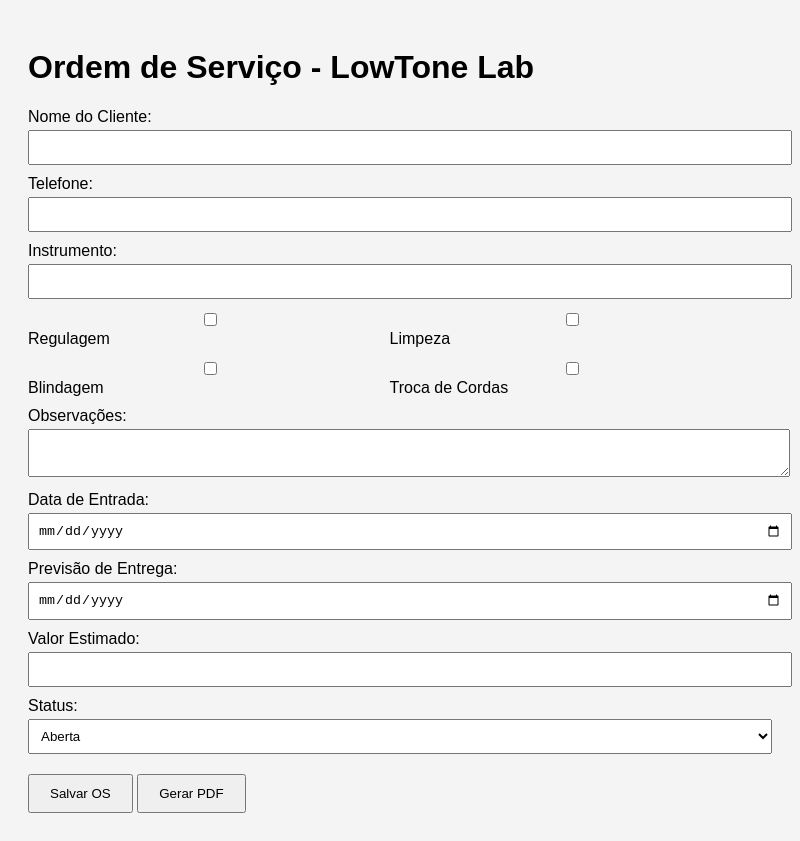
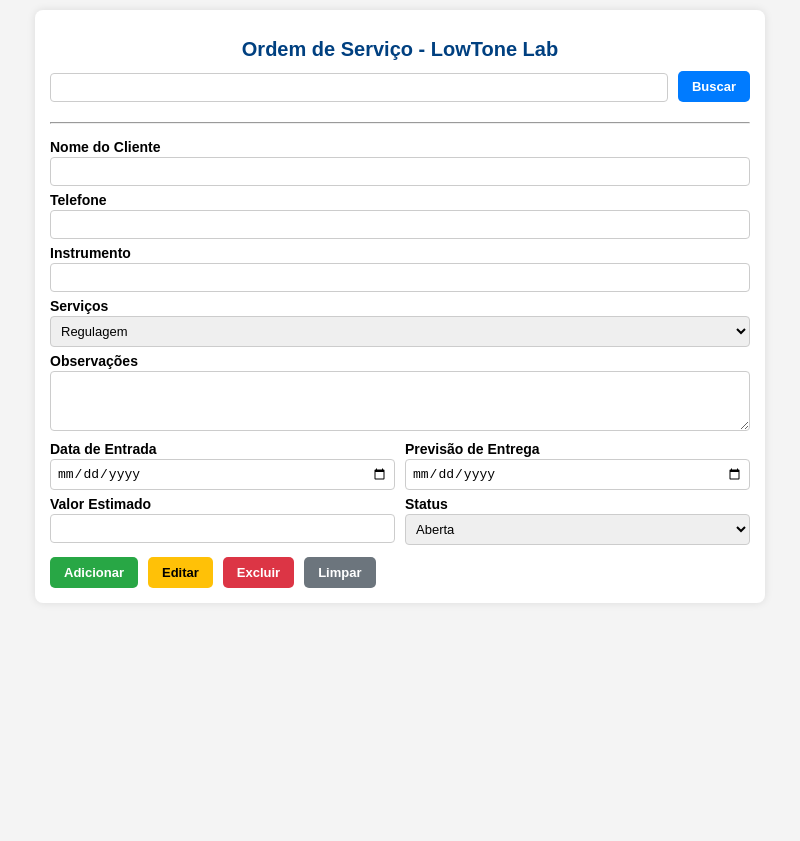
Before and after one commit to AlexsLima17/Projeto_Luthieria, an Electron app: page src/views/OS.html in a window 800 px wide. After the commit the page ends 800 px from the top, so only its background shows below. Drawn offline with Linux system fonts and the light colour scheme.

Commit message:
luthieria2

```diff
--- a/package.json
+++ b/package.json
@@ -9,14 +9,14 @@
   },
   "repository": {
     "type": "git",
-    "url": "git+https://github.com/AlexsLima17/cadastro-clientes.git"
+    "url": "https://github.com/AlexsLima17/Projeto_Luthieria.git"
   },
   "author": "Alex Lima",
   "license": "MIT",
   "bugs": {
-    "url": "https://github.com/AlexsLima17/cadastro-clientes#issues"
+    "url": "https://github.com/AlexsLima17/Projeto_Luthieria#issues"
   },
-  "homepage": "https://github.com/AlexsLima17/cadastro-clientes#readme",
+  "homepage": "https://github.com/AlexsLima17/Projeto_Luthieria#readme",
   "devDependencies": {
     "electron": "^34.2.0"
   },
--- a/preload.js
+++ b/preload.js
@@ -22,5 +22,6 @@
     setName: (args) => ipcRenderer.on('set-name', args),
     deleteClient: (id) => ipcRenderer.send('delete-client', id),
     updateClient: (client) => ipcRenderer.send('update-client', client),
-    setCpf: (args) => ipcRenderer.on('set-cpf', args)
+    setCpf: (args) => ipcRenderer.on('set-cpf', args),
+    newOS: (osData) => ipcRenderer.send('new-os', osData)
 })
--- /dev/null
+++ b/src/public/css/os.css
@@ -0,0 +1,74 @@
+body {
+  font-family: sans-serif;
+  padding: 10px;
+  background: #f4f4f4;
+  margin: 0;
+}
+
+form {
+  background: #fff;
+  padding: 15px;
+  border-radius: 8px;
+  box-shadow: 0 0 8px rgba(0, 0, 0, 0.1);
+  max-width: 700px;
+  margin: auto;
+  overflow: hidden;
+}
+
+h1.form-header {
+  text-align: center;
+  margin-bottom: 10px;
+  font-size: 20px;
+  color: #004080;
+}
+
+label {
+  display: block;
+  margin-top: 6px;
+  font-size: 14px;
+  font-weight: bold;
+}
+
+input,
+select,
+textarea {
+  width: 100%;
+  padding: 6px;
+  margin-top: 2px;
+  font-size: 13px;
+  box-sizing: border-box;
+  border-radius: 4px;
+  border: 1px solid #ccc;
+}
+
+textarea {
+  resize: vertical;
+  min-height: 60px;
+}
+
+.actions {
+  margin-top: 12px;
+  display: flex;
+  flex-wrap: wrap;
+  gap: 10px;
+  justify-content: flex-start;
+}
+
+button {
+  padding: 8px 14px;
+  font-size: 13px;
+  font-weight: bold;
+  border: none;
+  border-radius: 5px;
+  cursor: pointer;
+}
+
+.btn-success { background-color: #28a745; color: white; }
+.btn-warning { background-color: #ffc107; color: black; }
+.btn-danger  { background-color: #dc3545; color: white; }
+.btn-secondary { background-color: #6c757d; color: white; }
+.btn-primary { background-color: #007bff; color: white; }
+
+hr {
+  margin: 15px 0;
+}
--- a/src/views/OS.html
+++ b/src/views/OS.html
@@ -1,46 +1,106 @@
 <!DOCTYPE html>
 <html lang="pt-BR">
+
 <head>
   <meta charset="UTF-8">
-  <title>LowTone Lab - OS</title>
-  <style>
-    body { font-family: sans-serif; padding: 20px; background: #f4f4f4; }
-    label { display: block; margin-top: 10px; }
-    input, select, textarea { width: 100%; padding: 8px; margin-top: 4px; }
-    .checkbox-group label { display: inline-block; width: 48%; }
-    button { margin-top: 20px; padding: 10px 20px; }
-  </style>
+  <title>LowTone Lab - Ordem de Serviço</title>
+  <link rel="stylesheet" href="../public/css/os.css" />
 </head>
+
 <body>
-  <h1>Ordem de Serviço - LowTone Lab</h1>
 
-  <label>Nome do Cliente:<input type="text" id="cliente"></label>
-  <label>Telefone:<input type="text" id="telefone"></label>
-  <label>Instrumento:<input type="text" id="instrumento"></label>
+  <form onsubmit="event.preventDefault(); salvarOS();">
+    <h1 class="form-header">Ordem de Serviço - LowTone Lab</h1>
 
-  <div class="checkbox-group">
-    <label><input type="checkbox" value="Regulagem"> Regulagem</label>
-    <label><input type="checkbox" value="Limpeza"> Limpeza</label>
-    <label><input type="checkbox" value="Blindagem"> Blindagem</label>
-    <label><input type="checkbox" value="Troca de Cordas"> Troca de Cordas</label>
-  </div>
+    <!-- Área de busca do cliente -->
+    <div style="display: flex; gap: 10px; margin-bottom: 20px;">
+      <input
+        type="text"
+        class="form-control"
+        id="searchClient"
+        maxlength="30"
+        spellcheck="false"
+      />
+      <button
+        type="button"
+        class="btn btn-primary"
+        id="btnRead"
+        onclick="searchName()"
+      >
+        Buscar
+      </button>
+    </div>
 
-  <label>Observações:<textarea id="observacoes"></textarea></label>
-  <label>Data de Entrada:<input type="date" id="entrada"></label>
-  <label>Previsão de Entrega:<input type="date" id="entrega"></label>
-  <label>Valor Estimado:<input type="text" id="valor"></label>
+    <hr />
 
-  <label>Status:
-    <select id="status">
-      <option>Aberta</option>
-      <option>Em Andamento</option>
-      <option>Finalizada</option>
+    <!-- Campo oculto -->
+    <input type="hidden" id="inputIdClient" />
+
+    <label for="inputNameClient">Nome do Cliente</label>
+    <input type="text" id="inputNameClient" maxlength="30" spellcheck="false" required />
+
+    <label for="inputPhoneClient">Telefone</label>
+    <input type="text" id="inputPhoneClient" maxlength="15" spellcheck="false" required />
+
+    <label for="instrumento">Instrumento</label>
+    <input type="text" id="instrumento" />
+
+    <label for="servicos">Serviços</label>
+    <select id="servicos">
+      <option>Regulagem</option>
+      <option>Limpeza</option>
+      <option>Blindagem</option>
+      <option>Troca de Cordas</option>
     </select>
-  </label>
 
-  <button onclick="salvarOS()">Salvar OS</button>
-  <button onclick="gerarPDF()">Gerar PDF</button>
+    <label for="observacoes">Observações</label>
+    <textarea id="observacoes" rows="3"></textarea>
+
+    <div style="display: flex; gap: 10px;">
+      <div style="flex: 1;">
+        <label for="entrada">Data de Entrada</label>
+        <input type="date" id="entrada" />
+      </div>
+      <div style="flex: 1;">
+        <label for="entrega">Previsão de Entrega</label>
+        <input type="date" id="entrega" />
+      </div>
+    </div>
+
+    <div style="display: flex; gap: 10px;">
+      <div style="flex: 1;">
+        <label for="valor">Valor Estimado</label>
+        <input type="text" id="valor" />
+      </div>
+      <div style="flex: 1;">
+        <label for="status">Status</label>
+        <select id="status">
+          <option>Aberta</option>
+          <option>Em Andamento</option>
+          <option>Finalizada</option>
+        </select>
+      </div>
+    </div>
+
+    </select>
+
+    <div class="actions">
+      <button type="submit" class="btn btn-success" id="btnCreate">
+        Adicionar
+      </button>
+      <button type="submit" class="btn btn-warning" id="btnUpdate" disabled>
+        Editar
+      </button>
+      <button type="button" class="btn btn-danger" id="btnDelete" onclick="removeClient()" disabled>
+        Excluir
+      </button>
+      <button type="reset" class="btn btn-secondary" id="btnReset" onclick="resetForm()">
+        Limpar
+      </button>
+    </div>
+  </form>
 
   <script src="rendererOS.js"></script>
 </body>
+
 </html>
--- a/src/views/rendererOS.js
+++ b/src/views/rendererOS.js
@@ -1,7 +1,59 @@
+const foco = document.getElementById('searchClient');
+const nameClient = document.getElementById('inputNameClient');
+const phoneClient = document.getElementById('inputPhoneClient');
+const idClient = document.getElementById('inputIdClient');
+
+// Função para buscar cliente e preencher nome e telefone
+function searchName() {
+    let cliName = foco.value.trim();
+
+    if (cliName === "") {
+        alert("Digite um nome para buscar.");
+        return;
+    }
+
+    api.searchName(cliName);
+
+    api.renderClient((event, client) => {
+        const clientData = JSON.parse(client);
+
+        if (clientData.length === 0) {
+            alert("Cliente não encontrado.");
+            return;
+        }
+
+        // Pega o primeiro cliente encontrado
+        const c = clientData[0];
+        idClient.value = c._id;
+        nameClient.value = c.nomeCliente;
+        phoneClient.value = c.foneCliente;
+    });
+}
+
 function salvarOS() {
-    alert('Salvar OS ainda não implementado.');
+  const osData = {
+      idCliente: document.getElementById('inputIdClient').value,
+      nomeCliente: document.getElementById('inputNameClient').value,
+      telefoneCliente: document.getElementById('inputPhoneClient').value,
+      instrumento: document.getElementById('instrumento').value,
+      servico: document.getElementById('servicos').value,
+      observacoes: document.getElementById('observacoes').value,
+      entrada: document.getElementById('entrada').value,
+      entrega: document.getElementById('entrega').value,
+      valor: document.getElementById('valor').value,
+      status: document.getElementById('status').value
+  };
+
+  // Validação simples
+  if (!osData.nomeCliente || !osData.telefoneCliente) {
+      alert("Preencha nome e telefone do cliente.");
+      return;
   }
 
-  function gerarPDF() {
-    alert('Geração de PDF ainda não implementada.');
-  }
+  // Envia para o banco via preload
+  api.newOS(osData);
+
+  alert("Ordem de Serviço salva com sucesso!");
+
+  resetForm(); // Você pode resetar ou não, dependendo do fluxo
+}
```
Also changed, not shown: main.js (+28 -1 lines), src/models/Ordem.js (added, +25 -0 lines), src/public/css/style.css (+4 -3 lines), mainOS.js (deleted).
